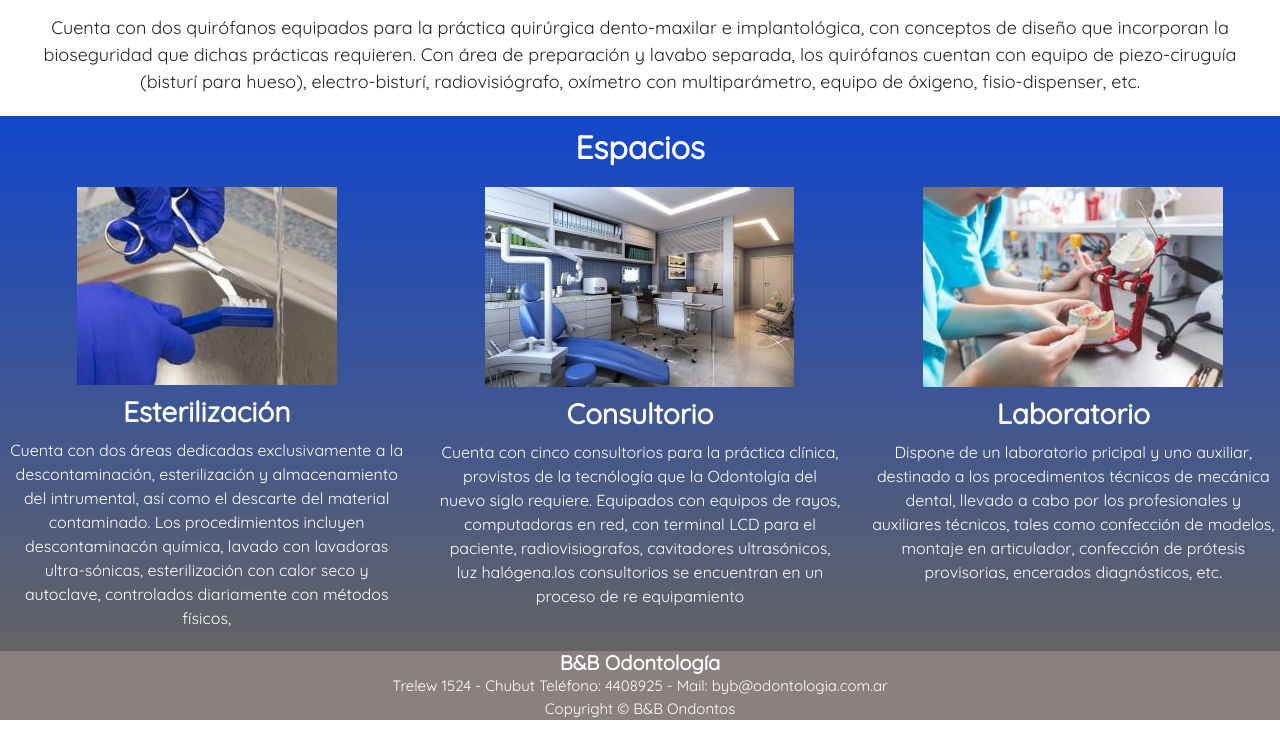
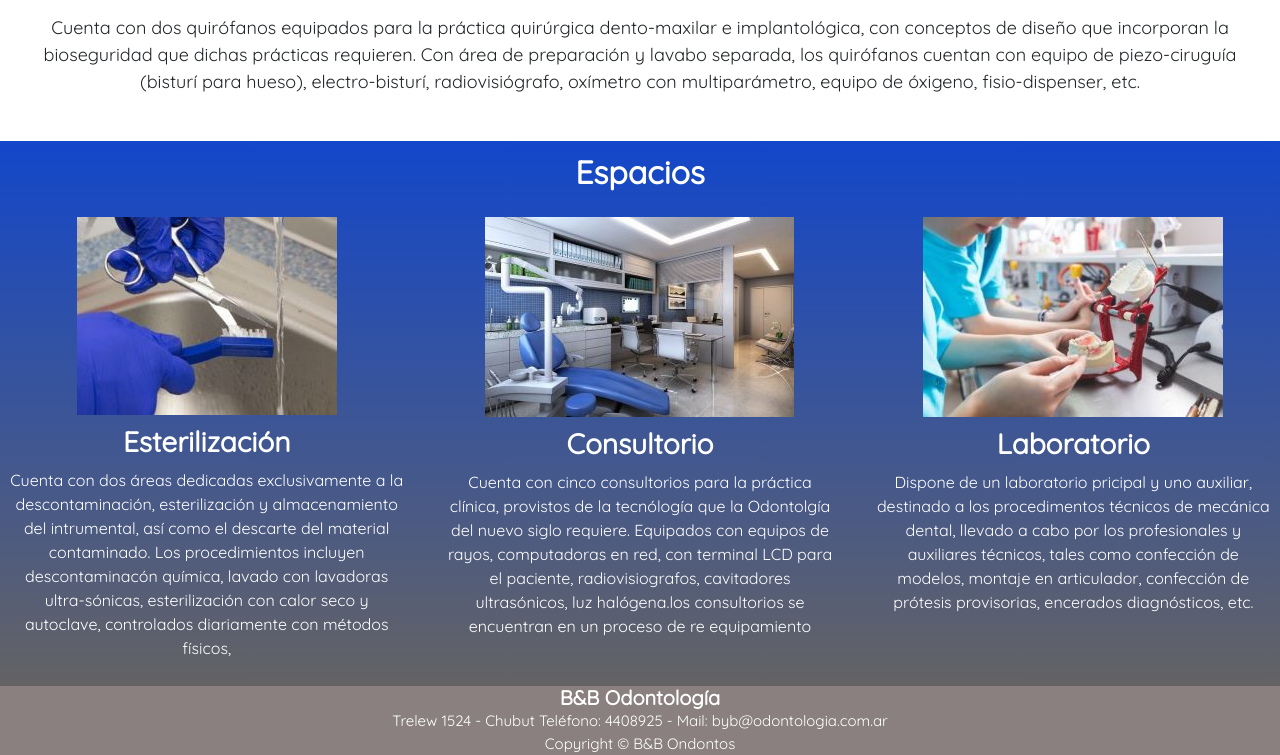
Before and after one commit to antonelladeff/web, a website: page paginas/consultorio.html in a window 1280 px wide. Shown: the part 666-1421 px from the top of the page. Before the commit the page ends 1386 px from the top, so only its background shows below. Drawn offline with nearby package versions, Linux system fonts and the light colour scheme.

Commit message:
Entrega proyecto finaal

```diff
--- a/scss/_main.scss
+++ b/scss/_main.scss
@@ -44,7 +44,7 @@
 }
 
 .box {
-	padding: 5px;
+	padding: 10px;
 	text-align: center;
 
 	img {
@@ -91,7 +91,7 @@
 
 .espacios {
 	background: linear-gradient(rgb(19, 71, 202), rgb(100, 99, 100));
-	margin-top: 5px;
+	margin-top: 30px;
 	padding-top: 2px;
 	text-align: center;
 	color: $colorsecundario;
@@ -272,8 +272,6 @@ p {
 }
 
 
-
-
 /* ------------------------------- Mis H1 --------------------------------------- */
 .title {
 	font-weight: bold;
```
Also changed, not shown: css/estilos.css, scss/_mediaqueries.scss (line endings or trailing spaces), 1 other file.
